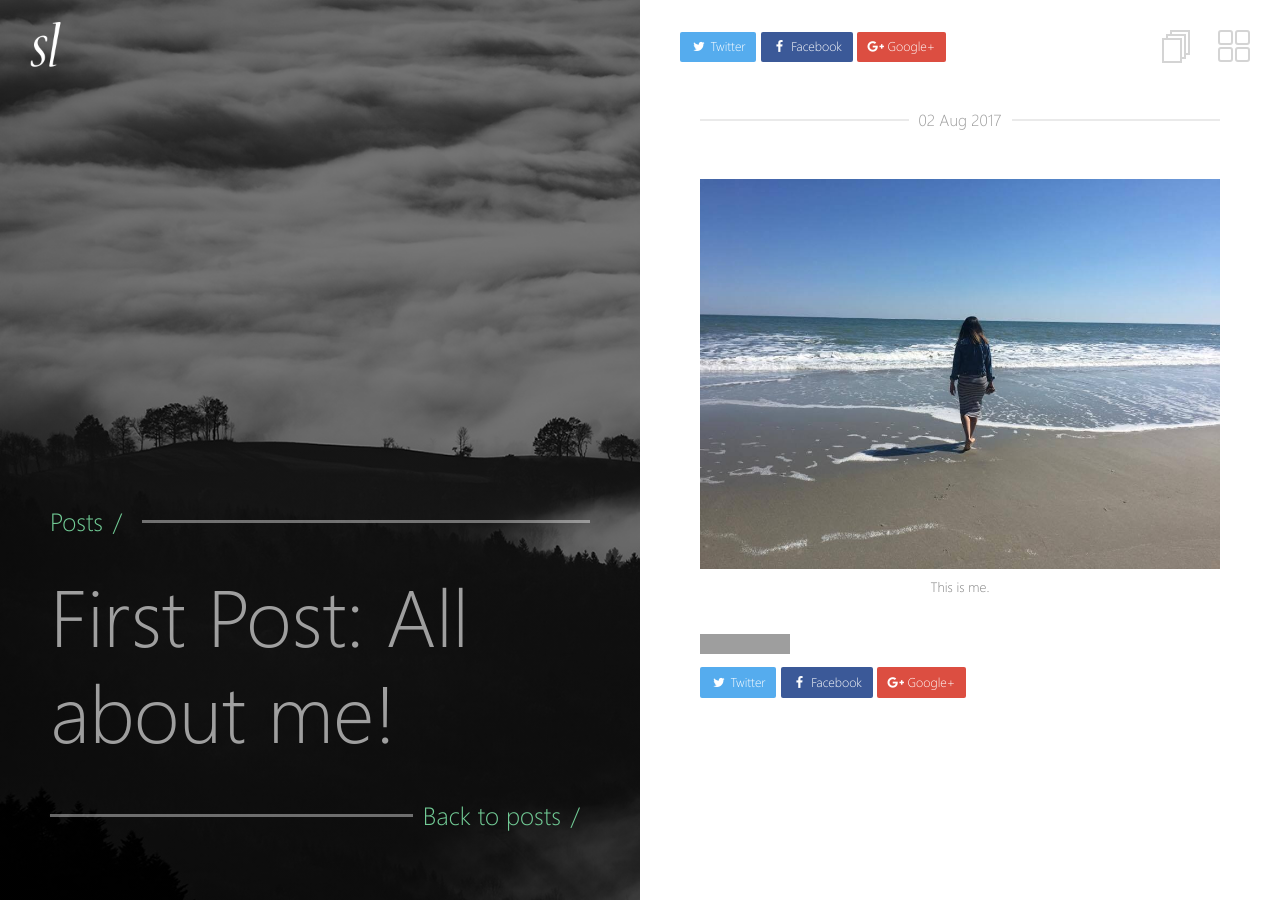
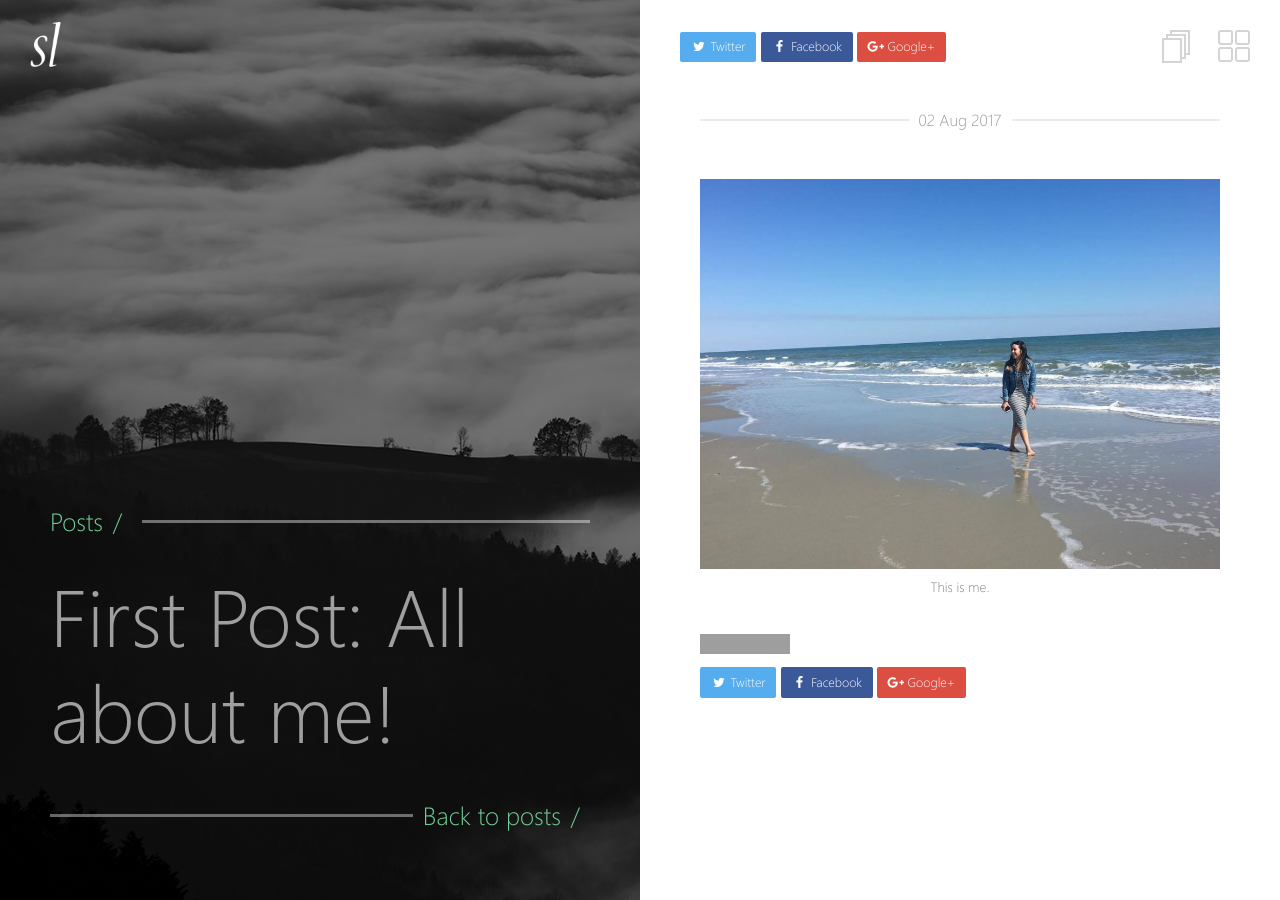
Before and after one commit to sydneylieng/sydneylieng.github.io, a Jekyll site: the page built from _posts/2017-08-02-firstpost.md, in a window 1280 px wide. Built offline with Jekyll 4.4.1, drawn with Linux system fonts in a browser that asks for light colours; grey boxes are pictures that could not be loaded.

Commit message:
update website info

```diff
--- a/_posts/2017-08-02-firstpost.md
+++ b/_posts/2017-08-02-firstpost.md
@@ -8,7 +8,7 @@ tag:
 ---
 
 {% capture fig_img %}
-![Foo]({{ site.url }}/images/pageone2.jpg)
+![Foo]({{ site.url }}/images/firstpost.jpg)
 {% endcapture %}
 
 <figure>
```
Also changed, not shown: images/firstpost.jpg (added).
